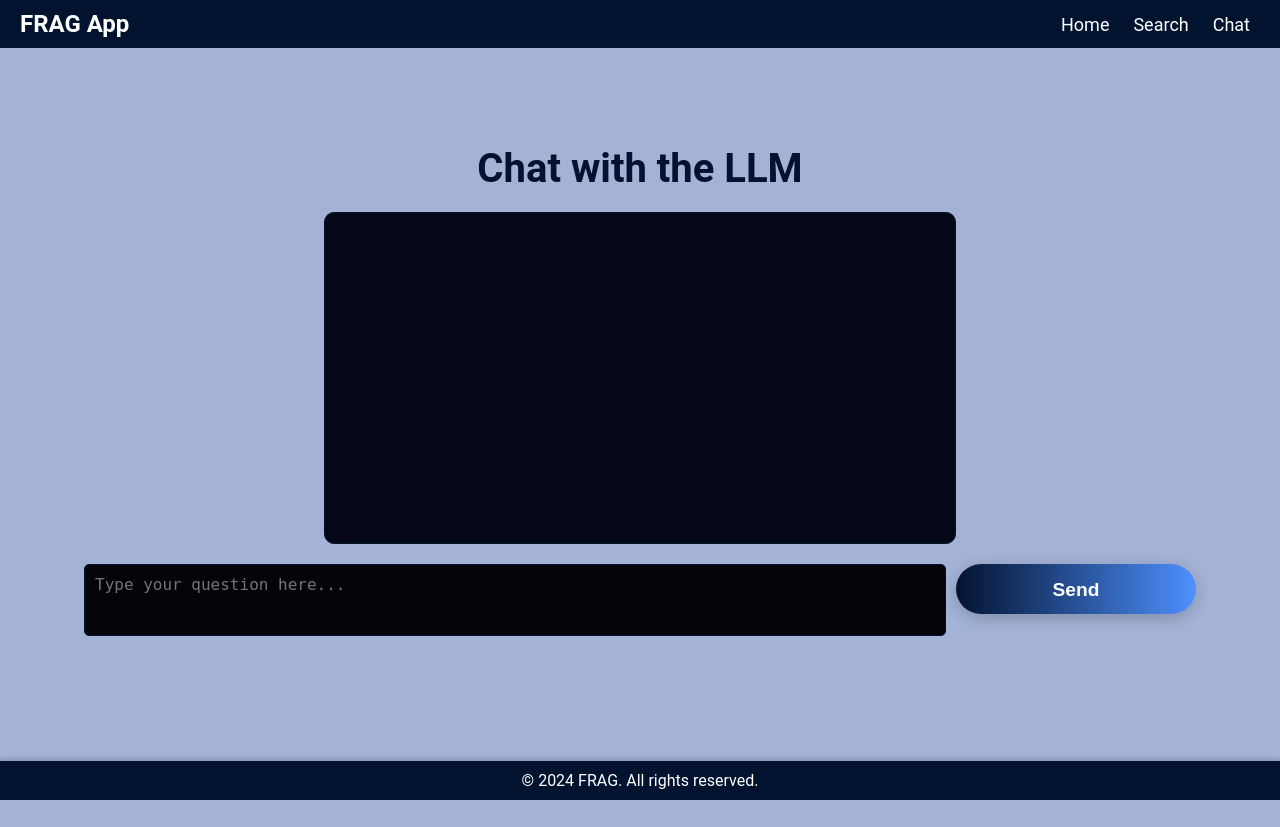
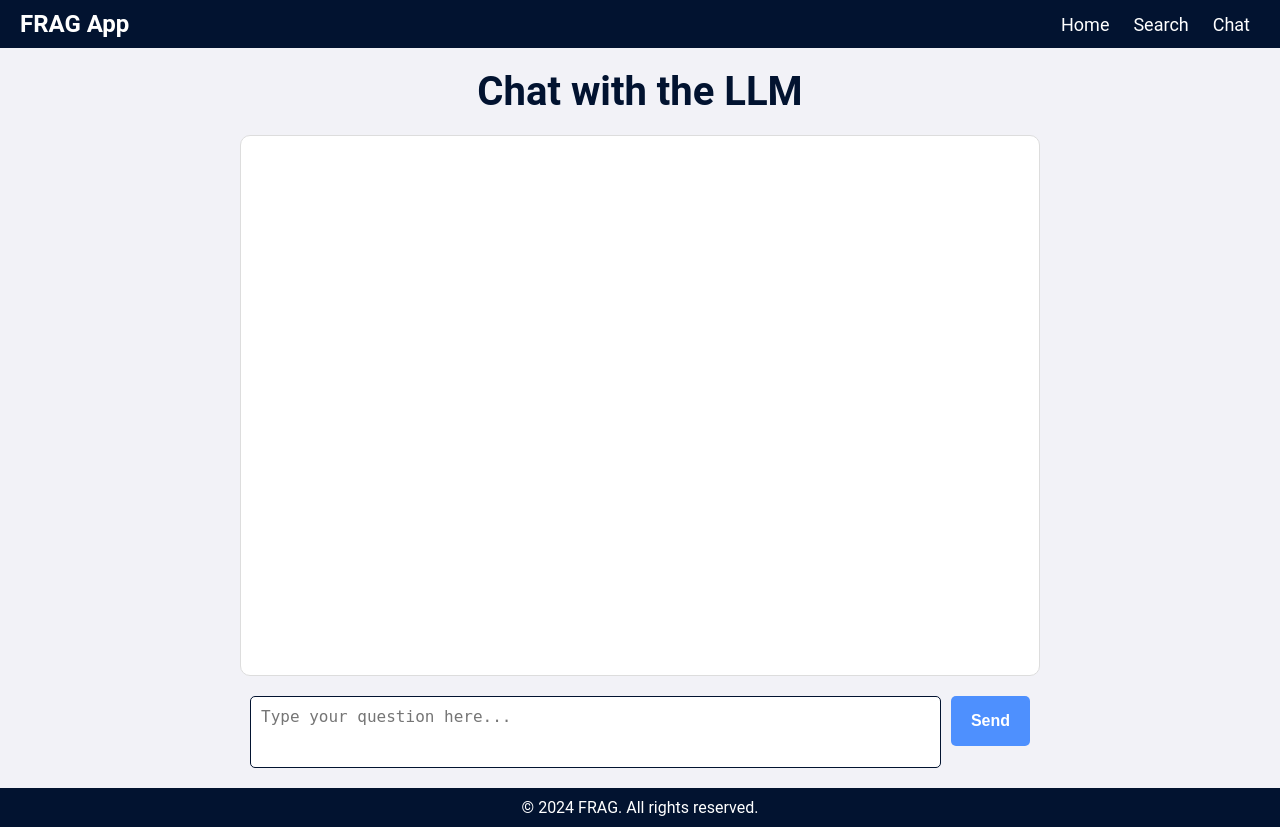
Before and after one commit to ahmad-zurih/rag-framework, a Django app: page /chat/ in a window 1280 px wide. Before the commit the page ends 800 px from the top, so only its background shows below. Run offline with Django 5.2, Linux system fonts and the light colour scheme.

Commit message:
improve styles for chat.html

```diff
--- a/django-server/rag_app/static/rag_app/css/styles.css
+++ b/django-server/rag_app/static/rag_app/css/styles.css
@@ -32,40 +30,33 @@ nav {
     text-decoration: underline;
 }
 
-/* Dynamic content styling */
-.content {
-    padding: 20px;
-    position: flex;
-}
-
-/* Footer styles for absolute positioning */
-.footer-absolute {
-    background-color: #021330; /* Deep brown */
+/* Footer styles */
+.footer-absolute,
+.footer-flex {
+    background-color: #021330;
     color: white;
     text-align: center;
     padding: 10px 0;
-    position: absolute;
-    bottom: 0;
-    width: 100%;
-    box-shadow: 0 -2px 5px rgba(0, 0, 0, 0.2);
-}
-
-/* Footer styles for flexible positioning */
-.footer-flex {
-    background-color: #021330; /* Deep brown */
-    color: white;
-    text-align: center;
-    padding: 10px 0;
-    box-shadow: 0 -2px 5px rgba(0, 0, 0, 0.2);
+    box-shadow: none;
+    position: relative;
 }
 
 /* General body styling */
-body {
-    background-color: #a3b2d5;
-    color: #e4e4f0; /* Light text for readability */
-    font-family: 'Roboto', sans-serif;
+body, html {
+    height: 100%;
     margin: 0;
     padding: 0;
+    font-family: 'Roboto', sans-serif;
+    color: #1f2937; /* Dark gray text */
+    background-color: #f2f2f7; /* Very light gray background */
+}
+
+.content {
+    display: flex;
+    flex-direction: column;
+    padding: 0;
+    min-height: calc(100vh - 60px);
+    box-sizing: border-box;
 }
 
 /* Home container */
@@ -138,13 +127,15 @@ body {
     font-size: 1.2rem;
     font-weight: bold;
     border-radius: 30px;
-    box-shadow: 0 4px 15px rgba(0, 0, 0, 0.2);
+    box-shadow: 0 4px 15px rgba(0, 0, 0, 0.1);
     transition: background 0.3s ease, box-shadow 0.3s ease;
+    border: none;
+    cursor: pointer;
 }
 
 .cta-button:hover {
     background: linear-gradient(90deg, #6b7efe, #4e90fe);
-    box-shadow: 0 6px 20px rgba(0, 0, 0, 0.4);
+    box-shadow: 0 6px 20px rgba(0, 0, 0, 0.1);
 }
 
 /* Search container */
@@ -254,7 +243,7 @@ body {
     font-size: 1.2rem;
     font-weight: bold;
     border-radius: 30px;
-    box-shadow: 0 4px 15px rgba(0, 0, 0, 0.2);
+    box-shadow: 0 4px 15px rgba(0, 0, 0, 0.1);
     transition: background 0.3s ease, box-shadow 0.3s ease;
     border: none;
     cursor: pointer;
@@ -262,75 +251,106 @@ body {
 
 .cta-button:hover {
     background: linear-gradient(90deg, #6b7efe, #4e90fe);
-    box-shadow: 0 6px 20px rgba(0, 0, 0, 0.4);
+    box-shadow: 0 6px 20px rgba(0, 0, 0, 0.1);
 }
 
 /* Chat container */
 .chat-container {
-    text-align: center;
-    margin: 0 auto;
-    padding: 50px 20px;
+    display: flex;
+    flex-direction: column;
+    justify-content: flex-start;
+    align-items: center;
+    flex: 1;
+    margin: 0;
+    padding: 0;
+    background: #f2f2f7;
+    position: relative;
 }
 
 .chat-container h1 {
     font-size: 2.5rem;
     color: #021330;
-    margin-bottom: 20px;
+    margin: 20px 0;
 }
 
+/* Chat box area */
 .chat-box {
-    border: 1px solid #021330;
-    background-color: #060619;
-    color: #e4e4f0;
+    width: 100%;
+    max-width: 800px;
+    background-color: #ffffff;
+    flex: 1;
+    overflow-y: auto;
+    padding: 20px;
+    box-sizing: border-box;
+    color: #1f2937;
+    border: 1px solid #ddd;
     border-radius: 10px;
-    padding: 15px;
-    margin: 20px auto;
-    width: 100%;
-    max-width: 600px;
-    height: 300px;
-    overflow-y: auto;
 }
 
+/* User & Bot messages */
 .user-message,
 .bot-message {
     margin: 10px 0;
-    padding: 10px;
-    border-radius: 5px;
+    padding: 15px;
+    border-radius: 8px;
     word-wrap: break-word;
+    font-size: 1rem;
+    line-height: 1.5;
+    white-space: pre-wrap;
 }
 
 .user-message {
-    background-color: #4e90fe;
-    color: white;
+    background-color: #dbeafe; /* light blue background */
+    color: #1f2937;
     text-align: right;
 }
 
 .bot-message {
-    background-color: #021330;
-    color: #e4e4f0;
+    background-color: #e2e8f0; /* light gray background */
+    color: #1f2937;
     text-align: left;
 }
 
+/* Input area at the bottom */
 .chat-form {
     display: flex;
     gap: 10px;
-    margin-top: 20px;
-    justify-content: center;
+    width: 100%;
+    max-width: 800px;
+    margin: 10px auto;
+    background: #f2f2f7;
+    border-top: none;
+    padding: 10px;
+    box-sizing: border-box;
+    position: sticky;
+    bottom: 0;
 }
 
 .chat-form textarea {
-    width: 70%;
-    height: 50px;
+    flex: 1;
     border: 1px solid #021330;
     border-radius: 5px;
     padding: 10px;
     font-size: 1rem;
-    color: #e4e4f0;
-    background-color: #030309;
+    color: #1f2937;
+    background-color: #ffffff;
     resize: none;
+    height: 50px;
 }
 
 .chat-form button {
-    width: 20%;
+    width: auto;
     height: 50px;
+    background: #4e90fe;
+    border: none;
+    border-radius: 5px;
+    font-size: 1rem;
+    font-weight: bold;
+    color: #fff;
+    cursor: pointer;
+    padding: 0 20px;
 }
+
+.chat-form button:hover {
+    background: #6b7efe;
+}
--- a/django-server/rag_app/templates/rag_app/chat.html
+++ b/django-server/rag_app/templates/rag_app/chat.html
@@ -1,8 +1,8 @@
 {% extends "rag_app/base.html" %}
+
 {% block content %}
 <div class="chat-container">
     <h1>Chat with the LLM</h1>
-
     <div class="chat-box" id="chat-box">
         <!-- User and bot messages will be appended here by JavaScript -->
     </div>
@@ -10,7 +10,7 @@
     <form id="chat-form" class="chat-form">
         {% csrf_token %}
         <textarea id="query" name="query" placeholder="Type your question here..."></textarea>
-        <button type="submit" class="cta-button">Send</button>
+        <button type="submit">Send</button>
     </form>
 </div>
 
@@ -38,7 +38,6 @@
         botMsgDiv.className = 'bot-message';
 
         const botResponseElem = document.createElement('span');
-        // No ID needed, just a class or nothing at all
         botMsgDiv.innerHTML = `<p><strong>Bot:</strong> </p>`;
         botMsgDiv.querySelector('p').appendChild(botResponseElem);
 
@@ -83,5 +82,4 @@
         });
     });
 </script>
-
 {% endblock %}
```
Also changed, not shown: other parts of django-server/rag_app/static/rag_app/css/styles.css (+20 -26 lines).
